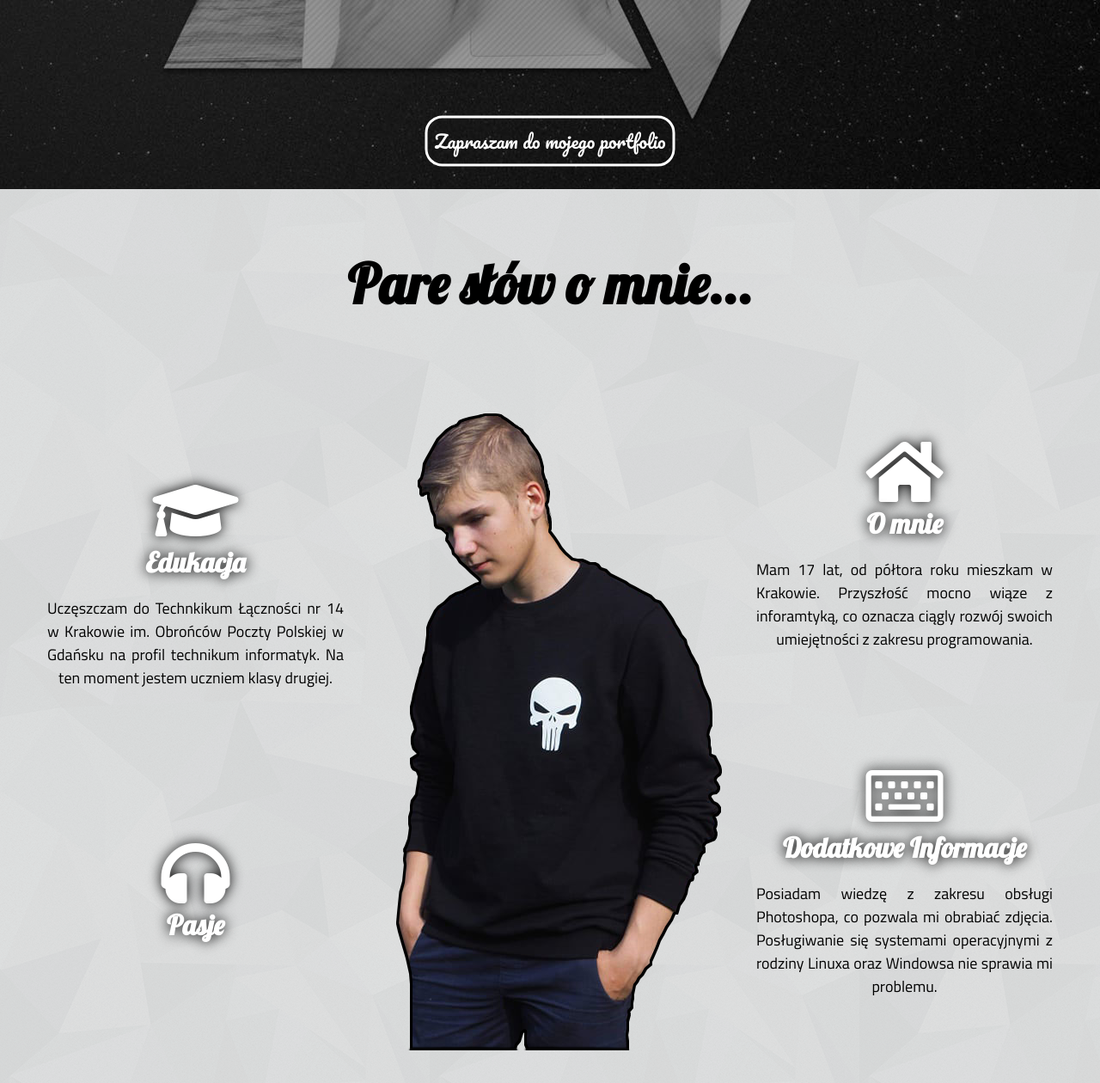
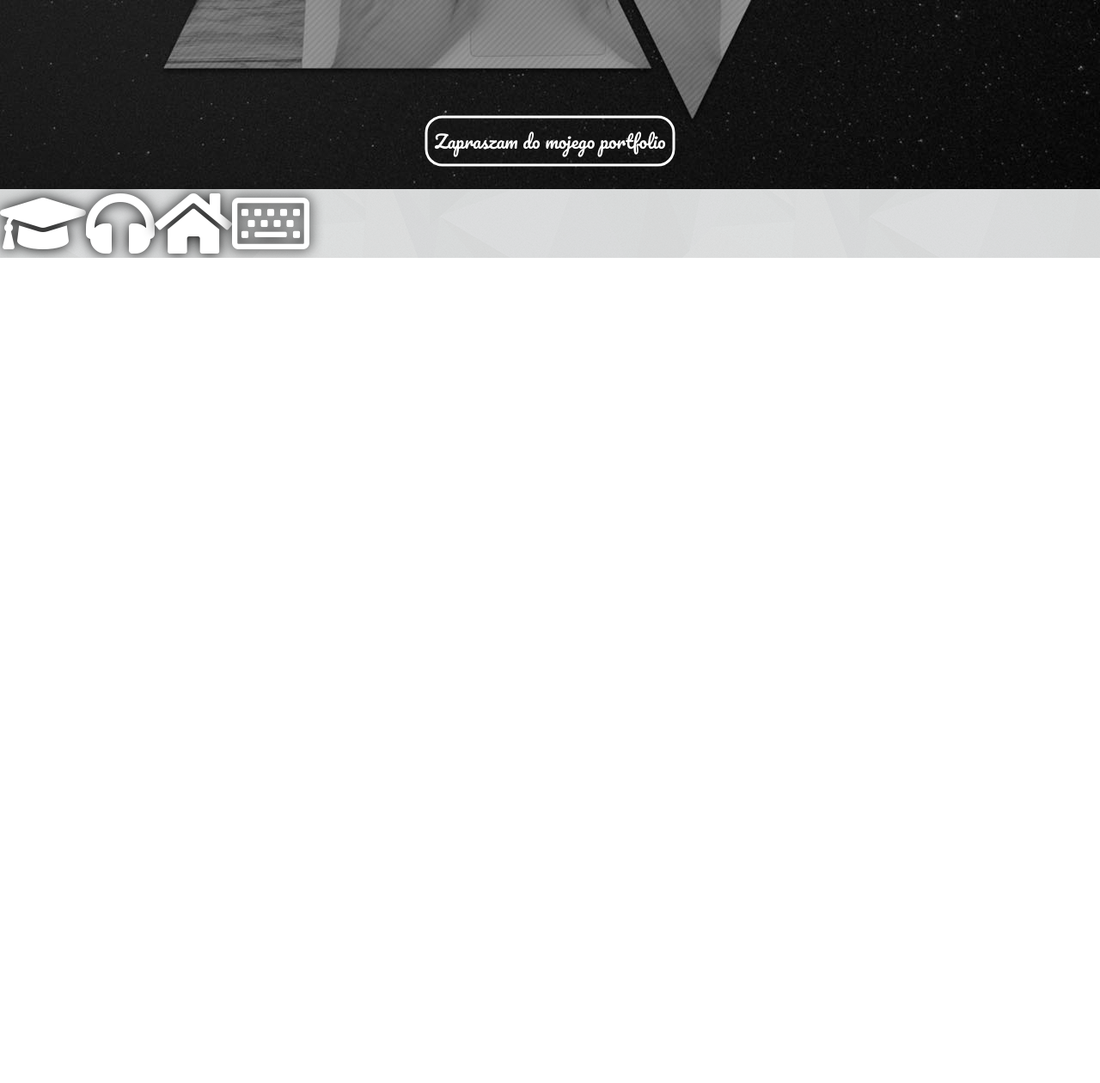
Before and after one commit to SwiatekOrg/swiatek.online.github.io, a plain HTML site: page index.html in a window 1280 px wide. Shown: the part 580-1840 px from the top of the page at 86% size. After the commit the page ends 880 px from the top, so only its background shows below. Drawn offline with Linux system fonts and the light colour scheme.

Commit message:
Edited second section

```diff
--- a/index.html
+++ b/index.html
@@ -40,45 +40,31 @@
     </div>
     </section>
     <section>
-        <div class="container">
-            <h1>Pare słów o mnie...</h1>
         <div class="flex">
-                <div class="item">
             <article>
                 <i class="fas fa-graduation-cap"></i>
-                        <h4>Edukacja</h4>
+                <h4></h4>
                 <p>
-                            Uczęszczam do Technkikum Łączności nr 14 w Krakowie im.
-                            Obrońców Poczty Polskiej w Gdańsku na profil technikum informatyk.
-                            Na ten moment jestem uczniem klasy drugiej.
                 </p>
             </article>
             <article>
                 <i class="fas fa-headphones"></i>
-                        <h4>Pasje</h4>
+                <h4></h4>
                 <p>
                 </p>
             </article>
-                </div>
-                <div class="item my_img"></div>
-                <div class="item">
             <article>
                 <i class="fas fa-home"></i>
-                        <h4>O mnie</h4>
-                        <p>Mam 17 lat, od półtora roku mieszkam w Krakowie. Przyszłość mocno
-                            wiąze z inforamtyką, co oznacza ciągly rozwój swoich umiejętności
-                            z zakresu programowania.
+                <h4></h4>
+                <p>
                 </p>
             </article>
             <article>
                 <i class="far fa-keyboard"></i>
-                        <h4>Dodatkowe Informacje</h4>
-                        <p>Posiadam wiedzę z zakresu obsługi Photoshopa, co pozwala mi
-                            obrabiać zdjęcia. Posługiwanie się systemami operacyjnymi z rodziny
-                            Linuxa oraz Windowsa nie sprawia mi problemu.
+                <h4></h4>
+                <p>
                 </p>
             </article>
-                </div>
         </div>
         </div>
     </section>
--- a/styles/main.css
+++ b/styles/main.css
@@ -88,31 +88,11 @@ section:first-child>p:hover {
 
 .flex {
     display: flex;
-    flex-direction: row;
-    flex-wrap: wrap;
-    margin-bottom: 30px;
-}
 
-.container>h1 {
-    font-size: 64px;
-    padding: 70px 20px 50px 20px;
-    font-family: 'Lobster', cursive;
 }
 
 .item {
-    flex-basis: 425px;
-    margin: 0 auto;
-    display: flex;
-    flex-direction: column;
-    justify-content: space-evenly;
-}
-
-.my_img {
-    flex-basis: 400px;
-    background-image: url("me.png");
-    background-position: 61% 3%;
-    height: 850px;
-    background-repeat: no-repeat;
+    flex-basis: 50%;
 }
 
 i {
@@ -120,22 +100,3 @@ i {
     color: white;
     text-shadow: 0 0 15px black;
 }
-
-article>h4 {
-    font-size: 32px;
-    font-family: 'Lobster', cursive;
-    color: white;
-    text-shadow: 0 0 15px black;
-}
-
-article>p {
-    font-size: 18px;
-    padding: 20px;
-    text-align: justify;
-    text-align-last: center;
-}
-
-
-article {
-    margin: 20px;
-}
```
Lines whose indentation alone changed are shown as unchanged.
